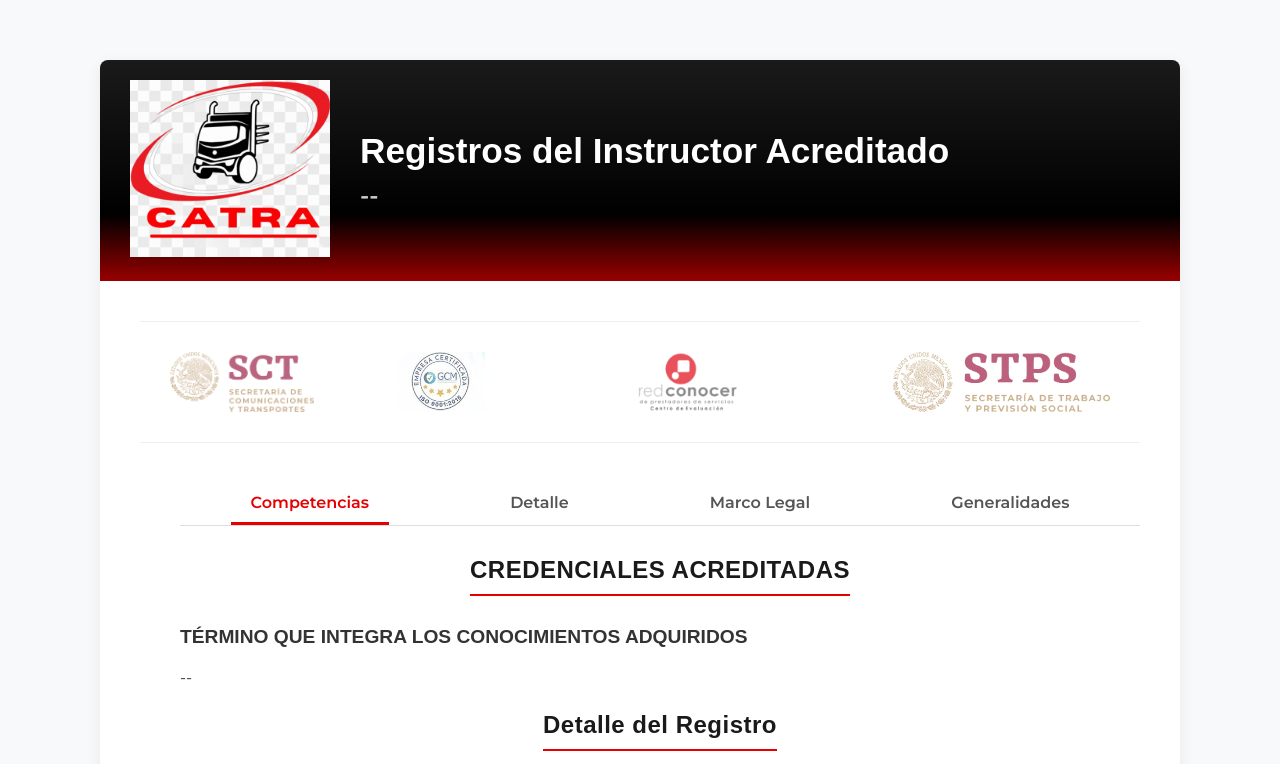
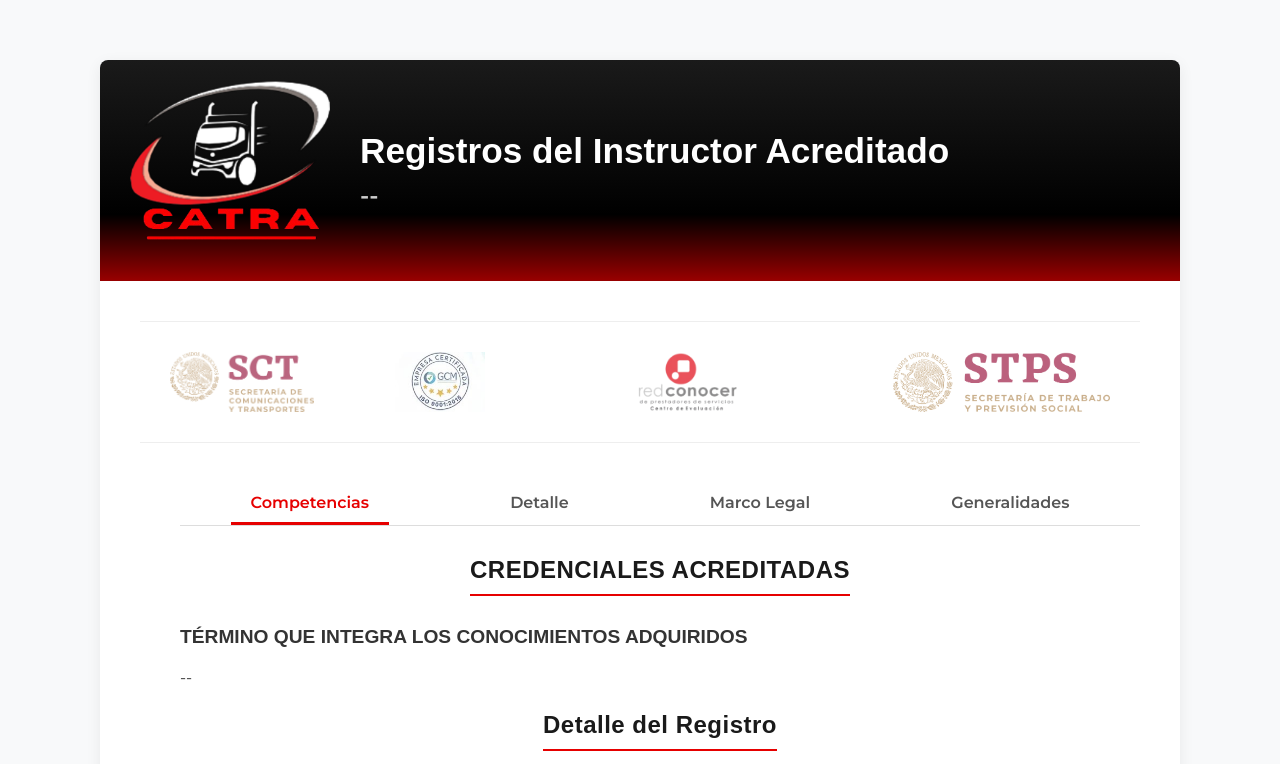
Before and after one commit to capacitacioncatra/validacion_constancias, a plain HTML site: page instructor.html in a window 1280 px wide. Shown: the top 764 px of the page. Drawn offline with Linux system fonts and the light colour scheme.

```diff
--- a/instructor.html
+++ b/instructor.html
@@ -17,7 +17,7 @@
         <!-- =========== ENCABEZADO CON LOGO Y TEXTO ALINEADOS =========== -->
         <section class="page-heading-layout header-block">
             <div class="heading-logo">
-                <img src="Images/Logo3.png" alt="Logo CATRA">
+                <img src="Images/Logo2.png" alt="Logo CATRA">
             </div>
            <div class="heading-text">
             <h1>Registros del Instructor Acreditado</h1>
```
